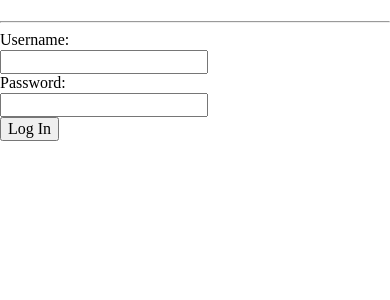
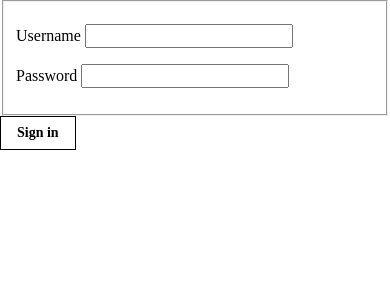
Before and after one commit to jetsalinas/sc-elections-2017, a Flask app: page /login in a window 390 px wide. Shown: the top 300 px of the page. Run offline with Flask 2, Linux system fonts and the light colour scheme; parts of the project's set-up code (start-up, migrations or seed data) failed here and were passed over.

Commit message:
Switched to tachyons
+ login.html now on Tachyons
+ Fixed indentation

```diff
--- a/main.py
+++ b/main.py
@@ -129,9 +129,9 @@ with open("securitylist.csv") as security_csv:
     security_list = csv.reader(security_csv)
     for row in security_list:
         securitys.append(Security(
-        securityID = row[0],
-        securityUName = row[1],
-        securityPassword = row[2]
+            securityID = row[0],
+            securityUName = row[1],
+            securityPassword = row[2]
         ))
 
 #CLEARS DATABASE FROM FRESH RUN: HEROKU TESTING
--- a/templates/login.html
+++ b/templates/login.html
@@ -16,15 +16,8 @@
 
 <body>
 
-  <div class="intro-header" id="home">
-    <div class="container">
-      <div class="row">
-        <div class="col-lg-12">
-          <div class="intro-message">
-            <h1></h1>
-            <h3></h3>
-            <hr class="intro-divider">
-            <form action="/login" method="POST">
+  <main>
+    <form action="/login" method="POST" class="measure center">
       {% if error %}
         <div class="alert alert-danger" role="alert">
           Your username or password is not recognized
@@ -34,29 +27,22 @@
           Thank you for voting!
         </div>
       {% endif %}
-              <div class = "row">
-                <div class = "col-md-5 text-right">
-                    Username:
+      <fieldset id="signin ba b--black-10 ph0 mh0">
+        <div class="mt3">
+          <label class="" for="username">Username</label>
+          <input class="" type="text" name="username" id="username">
         </div>
-                <div class = "ml-md-auto col-md-7 text-left">
-                    <input type="text" name="username"><br>
+        <div class="mv3">
+          <label class="" for="password">Password</label>
+          <input class="" type="password" name="password"  id="password">
         </div>
+      </fieldset>
+      <div class="">
+        <input class="b ph3 pv2 input-reset ba b--black bg-transparent grow pointer f6 dib" type="submit" value="Sign in">
       </div>
-              <div class = "row">
-                  <div class = "col-md-5 text-right">
-                      Password:
-                  </div>
-                  <div class = "ml-md-auto col-md-7 text-left">
-                      <input type="password" name="password"><br>
-                  </div>
-                </div>
-              <input type="submit" value="Log In" class="btn btn-success">
     </form>
-          </div>
-        </div>
-      </div>
-    </div>
-  </div>
+  </main>
+
 </body>
 
 </html>
```
Lines whose indentation alone changed are shown as unchanged.
